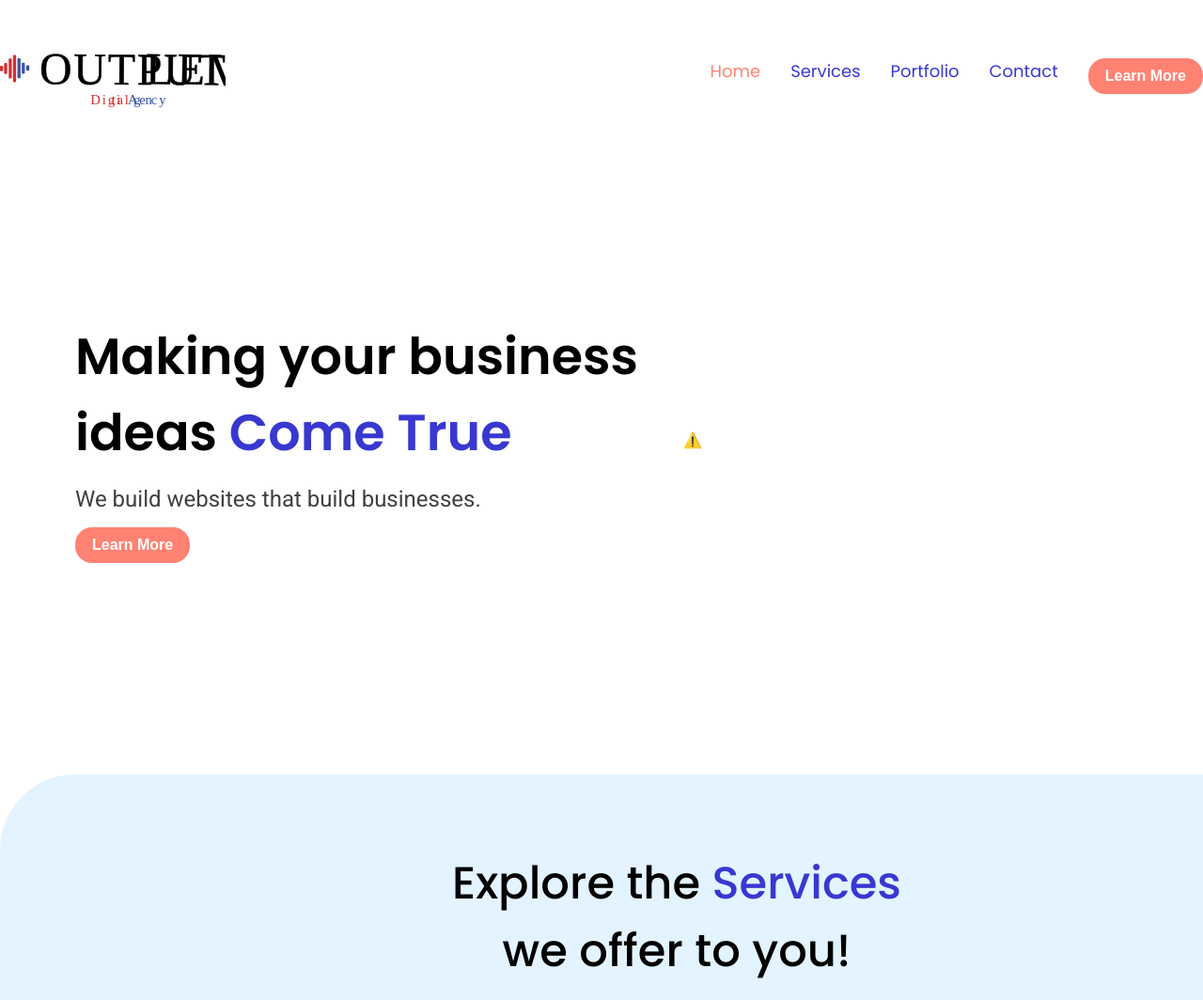
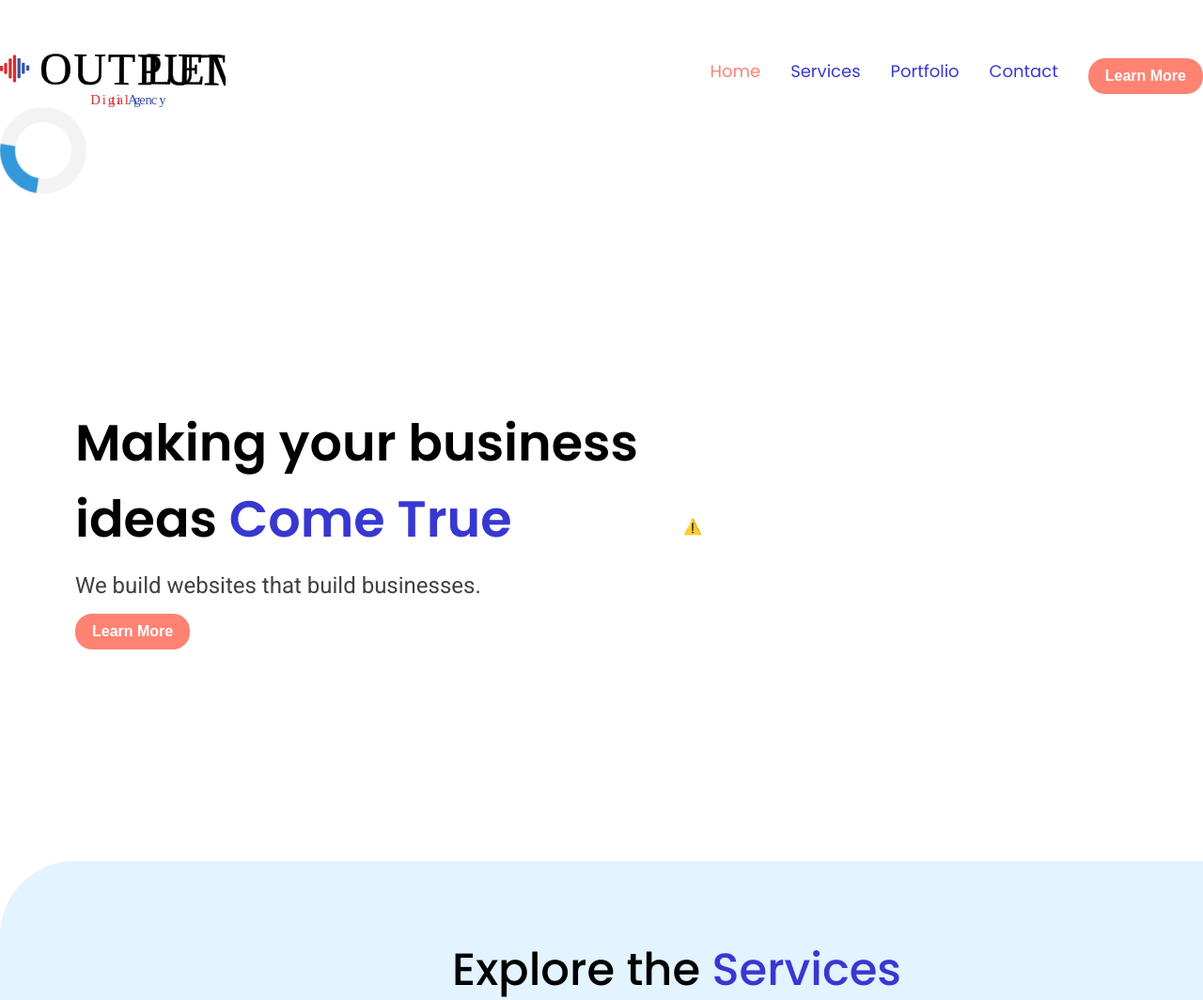
Before and after one commit to Outputlevel/Output-Level-Media, a PHP site: page / in a window 1280 px wide; the page is wider, and only the part inside the window is pictured. Shown: the top 1064 px of that part at 94% size. Run offline with PHP 8.4, Linux system fonts and the light colour scheme.

Commit message:
animacion y spinner

```diff
--- a/index.html
+++ b/index.html
@@ -23,6 +23,7 @@
         </div>
         </div>
     </header>
+    <div class="loader"></div>
     <!--Hero-->
     <section class="hero-section">
         <div class="hero-container">
--- a/mystyle.css
+++ b/mystyle.css
@@ -11,11 +11,41 @@
     --gothic: #404040;
 }
 
+.loader {
+    border: 16px solid #f3f3f3; /* Light grey */
+    border-top: 16px solid #3498db; /* Blue */
+    border-radius: 50%;
+    width: 60px;
+    height: 60px;
+    animation: spin 4s linear infinite;
+  }
+
+  @keyframes spin {
+    0% { transform: rotate(0deg); }
+    100% { transform: rotate(360deg); }
+  }
+
+
+
 body{
     overflow-x: hidden;
     font-family: "poppins", sans-serif;
 }
 
+.hero-section{
+    animation: fadeInAnimation ease 3s;
+    animation-iteration-count: 1;
+    animation-fill-mode: forwards;
+    }
+
+    @keyframes fadeInAnimation {
+        0% {
+        opacity: 0;
+        }
+        100% {
+        opacity: 1;
+        }
+    }
 
 h1 {
     font-size: 54px;
```
